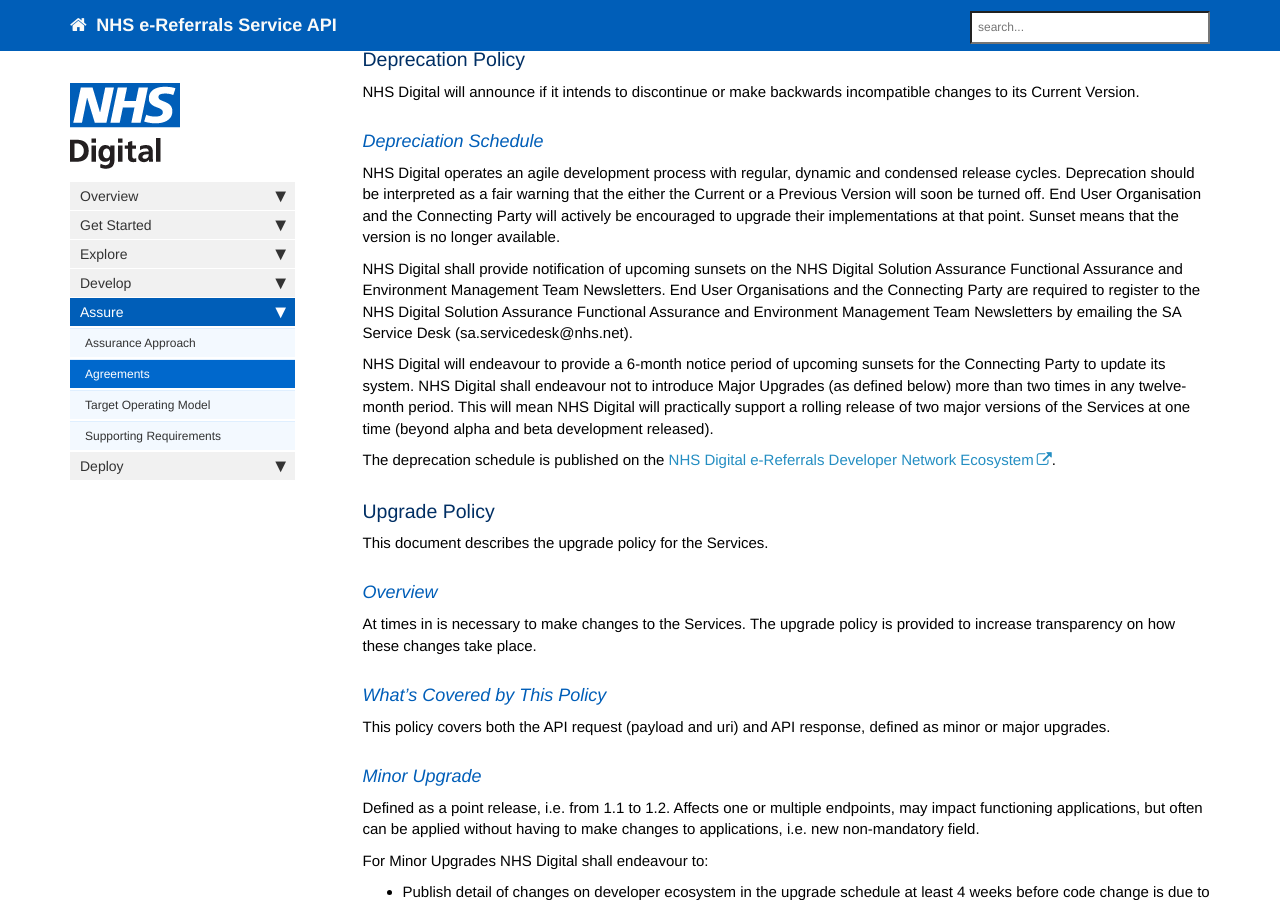
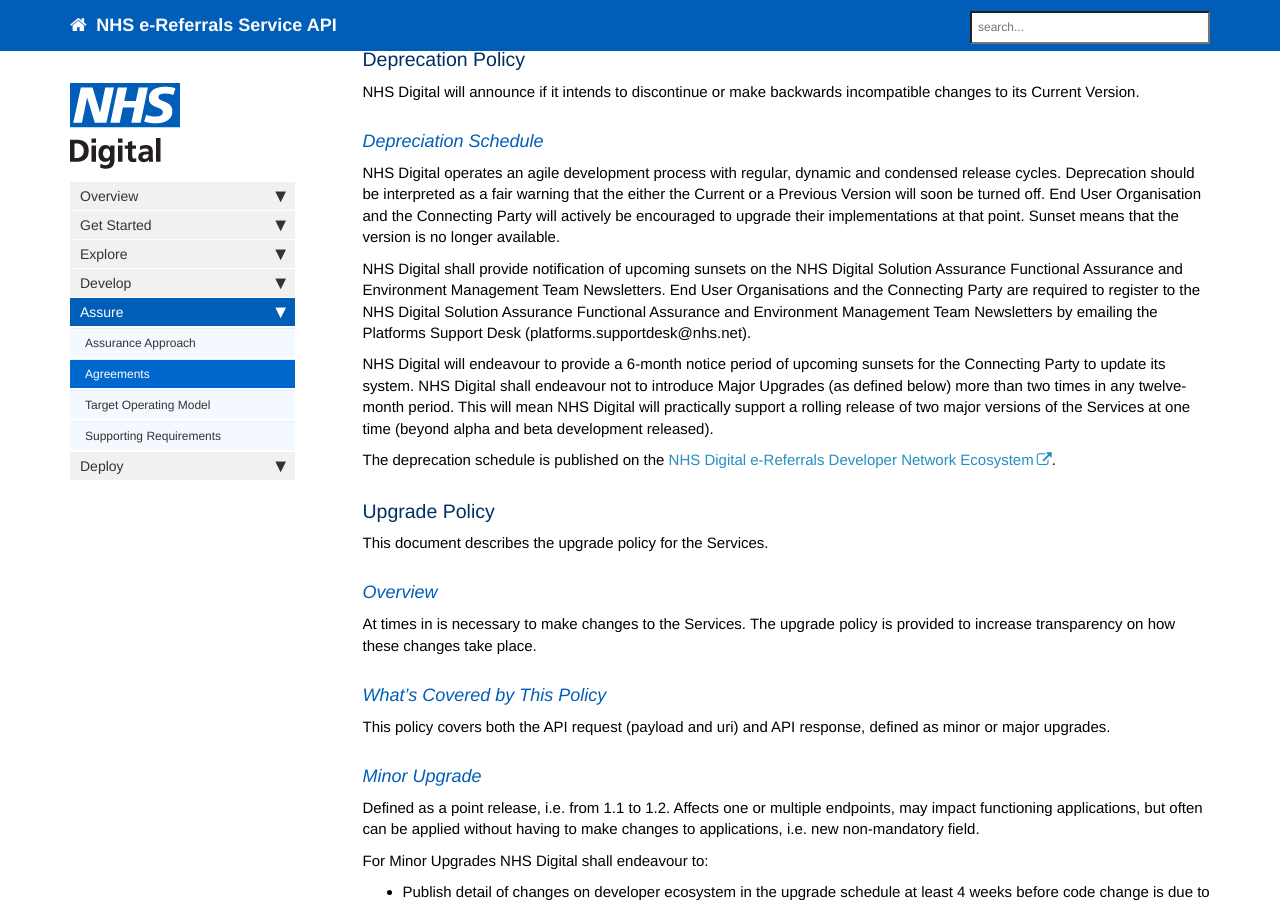
Before and after one commit to nhsconnect/digital-referrals, a Jekyll site: the page built from pages/assure/assure_agreements.md, in a window 1280 px wide and 900 px high, scrolled down 709 px. Built offline with Jekyll 4.4.1, drawn with Linux system fonts in a browser that asks for light colours; nearby versions of some CDN libraries; comment, search, counter and statistics services are not loaded.

Commit message:
Updated SA Service Desk to Platforms Support Desk.

```diff
--- a/pages/assure/assure_agreements.md
+++ b/pages/assure/assure_agreements.md
@@ -40,7 +40,7 @@ NHS Digital will announce if it intends to discontinue or make backwards incompa
 NHS Digital operates an agile development process with regular, dynamic and condensed release cycles.
 Deprecation should be interpreted as a fair warning that the either the Current or a Previous Version will soon be turned off.  End User Organisation and the Connecting Party will actively be encouraged to upgrade their implementations at that point. Sunset means that the version is no longer available.
 
-NHS Digital shall provide notification of upcoming sunsets on the NHS Digital Solution Assurance Functional Assurance and Environment Management Team Newsletters.  End User Organisations and the Connecting Party are required to register to the NHS Digital Solution Assurance Functional Assurance and Environment Management Team Newsletters by emailing the SA Service Desk (sa.servicedesk@nhs.net).
+NHS Digital shall provide notification of upcoming sunsets on the NHS Digital Solution Assurance Functional Assurance and Environment Management Team Newsletters.  End User Organisations and the Connecting Party are required to register to the NHS Digital Solution Assurance Functional Assurance and Environment Management Team Newsletters by emailing the Platforms Support Desk (platforms.supportdesk@nhs.net).
 
 NHS Digital will endeavour to provide a 6-month notice period of upcoming sunsets for the Connecting Party to update its system.  NHS Digital shall endeavour not to introduce Major Upgrades (as defined below) more than two times in any twelve-month period. This will mean NHS Digital will practically support a rolling release of two major versions of the Services at one time (beyond alpha and beta development released).
 
```
